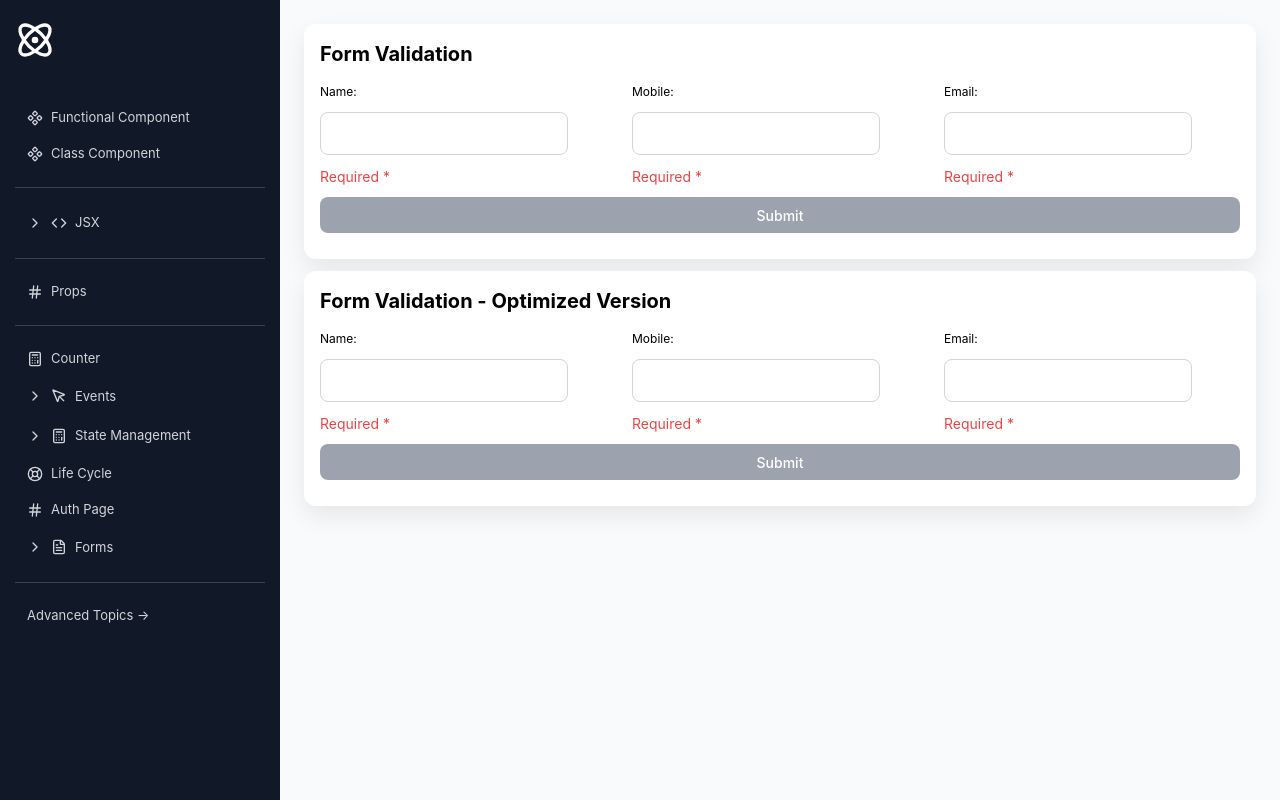
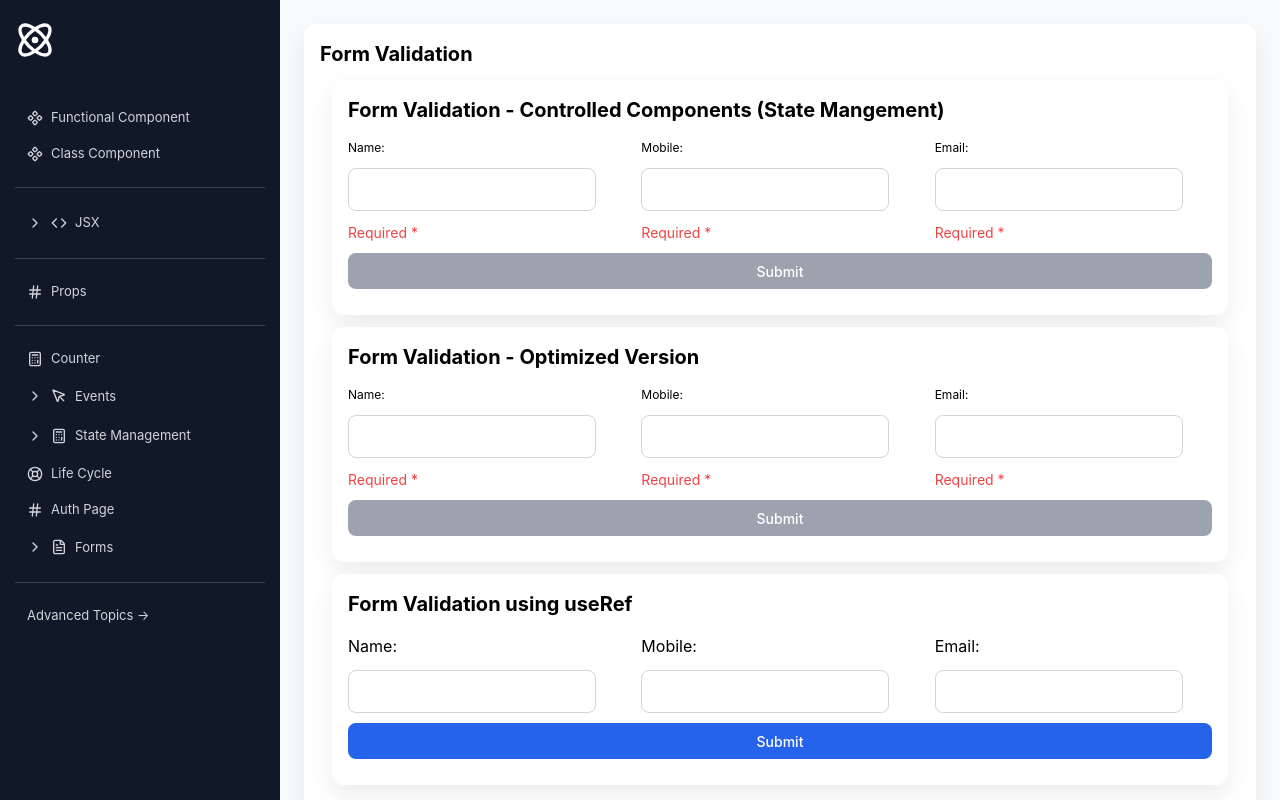
Before and after one commit to mahapatra079/my-app, a React (Create React App) app: page /form-validation in a window 1280 px wide. Built offline with nearby package versions, Linux system fonts and the light colour scheme.

Commit message:
Form Validation Comparison

```diff
--- /dev/null
+++ b/src/components/forms/FormValidationUnControlled.js
@@ -0,0 +1,53 @@
+import { useRef, useState } from "react";
+
+function FormValidationUnControlled() {
+
+    const nameRef = useRef(null); // Create a ref for the name input field
+    const [_, forceUpdate] = useState(0);
+    // Create a state variable to force re-rendering of the component when the input value changes,
+    // we don't care about the actual value of this state, so we can ignore it by using an underscore (_) as the variable name
+
+    const mobileRef = useRef(null); // null is the initial value of the ref, it will be updated to the DOM element once it's rendered
+    const emailRef = useRef(null);
+
+    // Handle form submission
+    const handleSubmit = (e) => {
+        e.preventDefault(); // Prevent the default form submission behavior
+        const data = {
+            name: nameRef.current.value, // Accessing the current value of the input using useRef
+            mobile: mobileRef.current.value,
+            email: emailRef.current.value
+        }
+        console.log("form data:", data);  // Log the form data to the console
+    }
+      const handleChange = () => {
+          forceUpdate(prev => prev + 1); // trigger re-render
+          console.log("Input value changed", nameRef.current?.value);
+      };
+
+    return (
+        <>
+            <form className="card" onSubmit={handleSubmit}>
+                <h2 className="font-bold text-xl">Form Validation using useRef</h2>
+                <div className="grid grid-cols-3 gap-4 mt-4">
+                    <div className="flex flex-col items-start gap-3">
+                        {/* <label htmlFor="name">Name:{console.log(nameRef.current?.value)} </label> */}
+                        <label htmlFor="mobile">Name:{nameRef.current?.value}</label>
+                        <input type="text" id="name" ref={nameRef} name="name" required className="form-control"  onChange={handleChange}/>
+                    </div>
+                     <div className="flex flex-col items-start gap-3">
+                        <label htmlFor="mobile">Mobile:</label>
+                        <input type="tel" id="mobile" ref={mobileRef} name="mobile" required className="form-control" />
+                    </div>
+                     <div className="flex flex-col items-start gap-3">
+                        <label htmlFor="email">Email:</label>
+                        <input type="email" id="email" ref={emailRef} name="email" required className="form-control" />
+                    </div>
+                </div>
+                <button type="submit" className="addBtn">Submit</button>
+            </form>
+        </>
+    );
+}
+
+export default FormValidationUnControlled;
--- a/src/components/forms/FormsOptimizeVersion.js
+++ b/src/components/forms/FormsOptimizeVersion.js
@@ -4,13 +4,13 @@ function FormOptimizeVersion() {
 
     const [form,setForm] = useState({ // Single state object to hold all form fields
         name: '',  // Single state object to hold all form fields
-        mobile: '', // This approach reduces the number of useState calls and simplifies state management
+        mobile: '',
         email: ''   // It also allows us to easily add more fields in the future without needing to create new state variables
     });
 
-    const handleChange = (e) => { // Generic change handler for all input fields
+    const handleChange = (e) => {
         const {name,value} = e.target; // Destructure name and value from the event target
-        setForm(prevState => ({   // Use functional update to ensure we have the latest state
+        setForm(prevState => ({
             ...prevState,  // Spread the previous state to keep other fields unchanged
             [name]: value  // Update the specific field that changed
         }));
--- a/src/components/forms/FormsValidation.js
+++ b/src/components/forms/FormsValidation.js
@@ -1,5 +1,6 @@
 import { useState } from "react";
 import FormOptimizeVersion from "./FormsOptimizeVersion";
+import FormValidationUnControlled from "./FormValidationUnControlled";
 
 function FormValidation() {
 
@@ -13,7 +14,7 @@ function FormValidation() {
     }
 
     const handleMobile = (e) => {
-        setMobile(e.target.value);
+        setMobile(e.target.value);// Update the mobile state with the current value of the input field
         console.log("Mobile changed to:", e.target.value);
 
     }
@@ -31,8 +32,10 @@ function FormValidation() {
 
     return (
         <>
+            <div className="card">
+                <h1 className="font-bold text-xl">Form Validation</h1>
                 <form className="card" onSubmit={handleSubmit}>
-            <h2 className="font-bold text-xl">Form Validation</h2>
+                 <h2 className="font-bold text-xl">Form Validation - Controlled Components (State Mangement)</h2>
                     <div className="grid grid-cols-3 gap-4 mt-4">
                         <div className="flex flex-col items-start gap-3">
                             <label htmlFor="name" className="text-xs truncate w-full">Name: {name}</label>
@@ -52,18 +55,28 @@ function FormValidation() {
                     </div>
                   <button type="submit" className="addBtn" disabled={!name || !mobile || !email}>Submit</button>
                 </form>
+                <>
                   <FormOptimizeVersion />
+                  <FormValidationUnControlled/>
+                </>
+            </div>
         </>
     );
 }
 
 export default FormValidation;
 
-// This is called a controlled component in React:
+// Can we use useRef instead of useState?
 
-// Input value is controlled by state
-// onChange updates state
-// React re-renders with new value
-// Form validation is done by checking if state values are empty
-// Submit button is disabled if any field is empty
-// This approach gives us full control over the form inputs and allows us to easily implement validation logic.
+// Yes, we can use useRef for uncontrolled components, but for forms that require validation,
+// UI updates, or dynamic feedback, useState is preferred because it keeps the UI in sync with the data.
+
+// Problem with useRef for form handling:
+  // My  current form has:
+
+    // Live value display (Name: {form.name})
+    // Validation messages
+    // Disabled button logic
+    // These features rely on state updates to trigger re-renders, which useRef does not provide.
+
+// With useRef, you lose all of this easily
```
Lines whose indentation alone changed are shown as unchanged.
